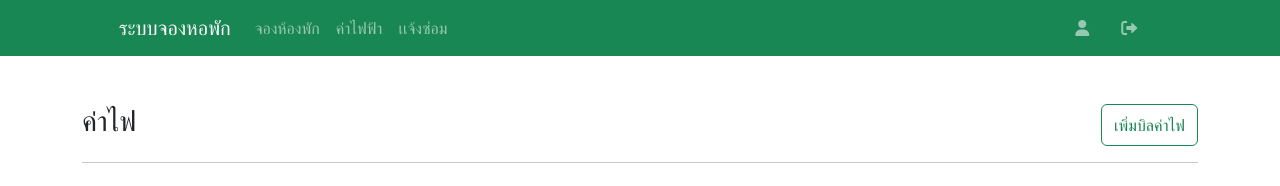
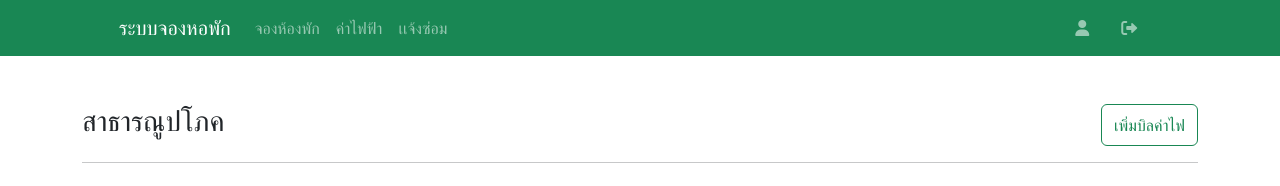
Before and after one commit to 0Kana0/dorm-nisit-project, a React (Create React App) app in the folder client/: page /admin/utilities in a window 1280 px wide. Shown: the top 186 px of the page. Built offline with nearby package versions, Linux system fonts and the light colour scheme.

Commit message:
change header

```diff
--- a/client/src/components/pages/admin/Utilities.js
+++ b/client/src/components/pages/admin/Utilities.js
@@ -80,7 +80,7 @@ const Utilities = () => {
   return (
     <Container className="py-5">
       <div className="d-flex justify-content-between">
-        <h3>ค่าไฟ</h3>
+        <h3>สาธารณูปโภค</h3>
         <Button variant="outline-success">เพิ่มบิลค่าไฟ</Button>
       </div>
       <hr></hr>
```
